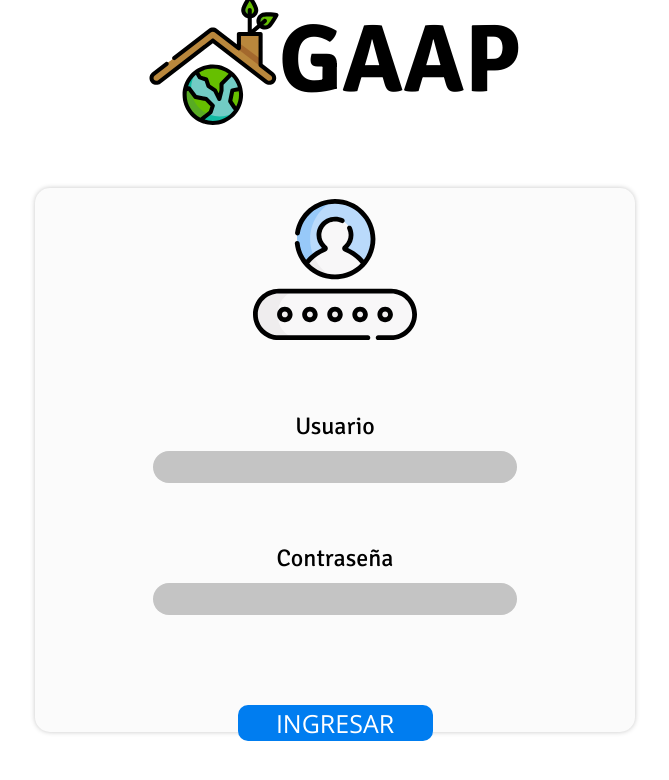
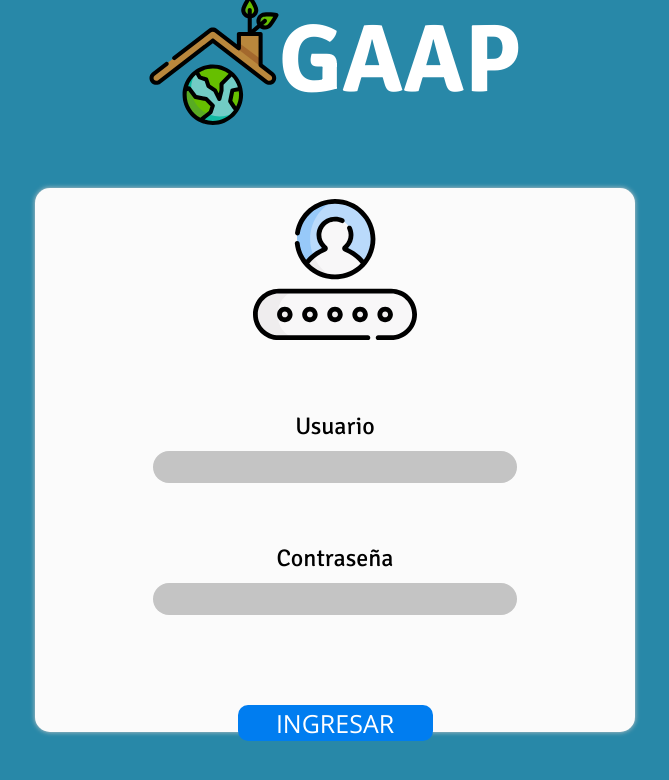
Before and after one commit to De-Bug-Labs/ldaw, a Vue app: page /admin in a window 1280 px wide. Shown: the top 780 px of the page, without its empty margins (305-974 px from the left). Built offline with nearby package versions, Linux system fonts and the light colour scheme.

Commit message:
Ya me voy a ir a dormir de seguro que hay sol mañana

```diff
--- a/src/views/Admin.vue
+++ b/src/views/Admin.vue
@@ -37,6 +37,7 @@ export default defineComponent({
   display: flex;
   flex-direction: column;
   align-items: center;
+  background-color: #2888a8;
 
   .title {
     display: flex;
@@ -54,6 +55,7 @@ export default defineComponent({
       font-size: 6rem;
       margin-block-start: 0em;
       margin-block-end: 0em;
+      color: rgb(255, 255, 255);
     }
   }
   .content {
```
